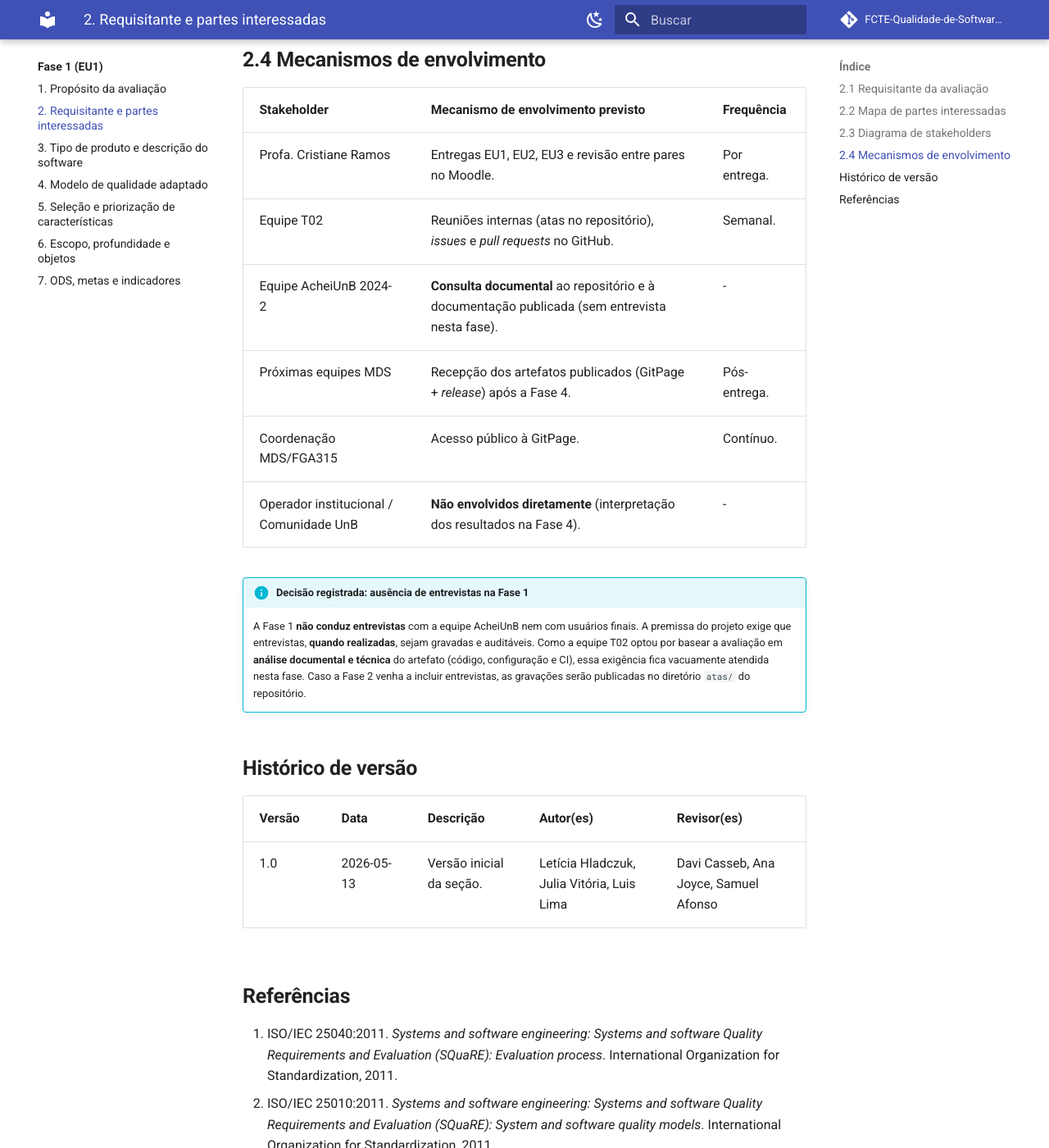
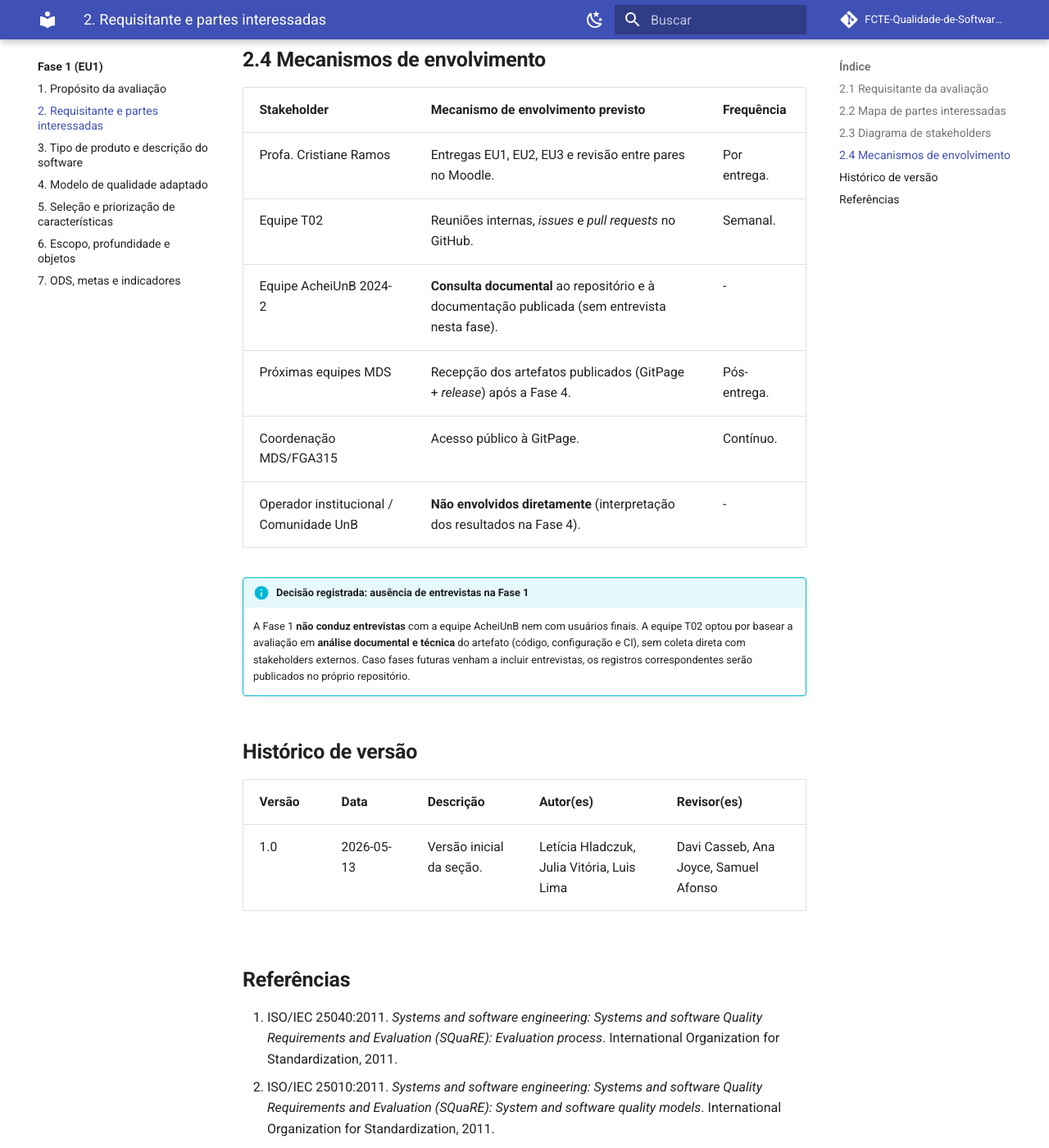
Before and after one commit to FCTE-Qualidade-de-Software-1/2026-1_T02_RADIA_PERLMAN, an MkDocs documentation site: the page built from docs/fase1/02-stakeholders.md, in a window 1280 px wide and 1400 px high, scrolled down 3858 px. Shown: the whole window at 82% size. Built offline with MkDocs 1.6.1 and Material for MkDocs 9.7.7, drawn with Linux system fonts in a browser that asks for light colours; comment, search, counter and statistics services are not loaded.

Commit message:
docs: remove mentions of meeting minutes and recordings

```diff
--- a/docs/fase1/02-stakeholders.md
+++ b/docs/fase1/02-stakeholders.md
@@ -75,7 +75,7 @@ entrevistados, considerados apenas na leitura dos resultados).*
 | Stakeholder | Mecanismo de envolvimento previsto | Frequência |
 |---|---|---|
 | Profa. Cristiane Ramos | Entregas EU1, EU2, EU3 e revisão entre pares no Moodle. | Por entrega. |
-| Equipe T02 | Reuniões internas (atas no repositório), *issues* e *pull requests* no GitHub. | Semanal. |
+| Equipe T02 | Reuniões internas, *issues* e *pull requests* no GitHub. | Semanal. |
 | Equipe AcheiUnB 2024-2 | **Consulta documental** ao repositório e à documentação publicada (sem entrevista nesta fase). | - |
 | Próximas equipes MDS | Recepção dos artefatos publicados (GitPage + *release*) após a Fase 4. | Pós-entrega. |
 | Coordenação MDS/FGA315 | Acesso público à GitPage. | Contínuo. |
@@ -83,11 +83,10 @@ entrevistados, considerados apenas na leitura dos resultados).*
 
 !!! info "Decisão registrada: ausência de entrevistas na Fase 1"
     A Fase 1 **não conduz entrevistas** com a equipe AcheiUnB nem com usuários finais.
-    A premissa do projeto exige que entrevistas, **quando realizadas**, sejam gravadas
-    e auditáveis. Como a equipe T02 optou por basear a avaliação em **análise
-    documental e técnica** do artefato (código, configuração e CI), essa exigência fica
-    vacuamente atendida nesta fase. Caso a Fase 2 venha a incluir entrevistas, as
-    gravações serão publicadas no diretório `atas/` do repositório.
+    A equipe T02 optou por basear a avaliação em **análise documental e técnica** do
+    artefato (código, configuração e CI), sem coleta direta com stakeholders externos.
+    Caso fases futuras venham a incluir entrevistas, os registros correspondentes serão
+    publicados no próprio repositório.
 
 ## Histórico de versão
 
```
Also changed, not shown: docs/fase1/01-proposito.md (+1 -1 lines), docs/index.md (+2 -2 lines), docs/rastreabilidade.md (+1 -1 lines).
